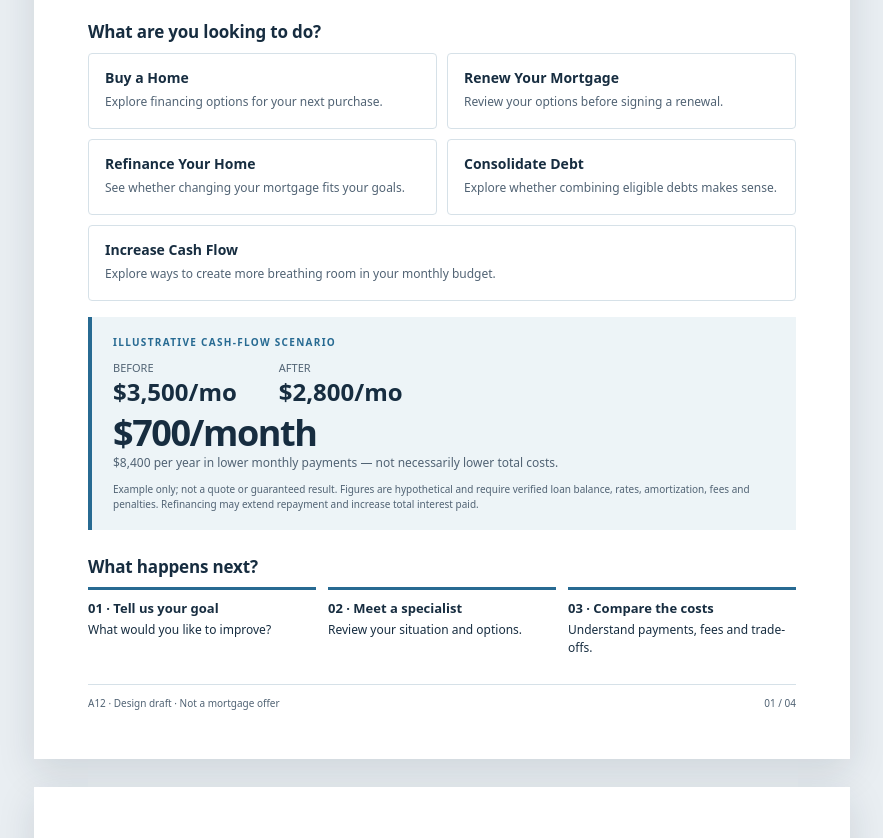
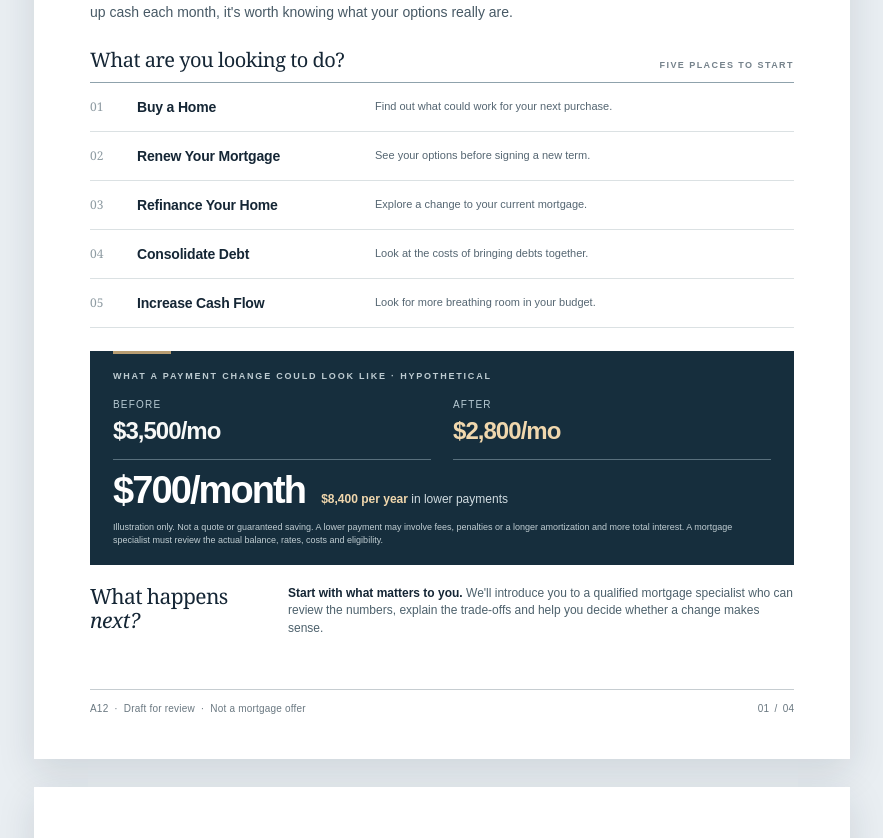
Before and after one commit to advisorpages/sandbox, a website: page index.html in a window 1280 px wide. Shown: the part 381-1219 px from the top of the page, without its empty margins (198-1081 px from the left). Drawn offline with Linux system fonts and the light colour scheme.

Commit message:
Redesign client mortgage page as premium editorial print reference

```diff
--- a/index.html
+++ b/index.html
@@ -15,18 +15,74 @@
 .footer{margin-top:auto;border-top:1px solid var(--line);padding-top:11px;display:flex;justify-content:space-between;font-size:10px;color:var(--muted)}
 .band{background:var(--light);border-left:3px solid var(--blue);padding:13px 16px;margin:10px 0 16px;font-size:13px}.two-col{display:grid;grid-template-columns:1fr 1fr;gap:14px}.panel{border:1px solid var(--line);padding:14px 15px}.panel p,.panel li{font-size:12px;color:var(--muted)}ul{padding-left:17px;margin:6px 0 0}.question{border-bottom:1px solid var(--line);padding:11px 0;font-size:13px}.question:first-child{padding-top:0}.question small{display:block;color:var(--muted);margin-top:4px;font-size:11px}
 .fields{display:grid;grid-template-columns:1fr 1fr;gap:12px 18px;margin-top:10px}.field label{display:block;font-size:11px;color:var(--muted);margin-bottom:5px}.line{height:24px;border-bottom:1px solid #9aafbe}.full{grid-column:1/-1}.choices{font-size:12px;line-height:2.2}.write-lines{background:repeating-linear-gradient(to bottom,transparent 0,transparent 30px,#bac9d2 31px,#bac9d2 32px);height:96px}.disclaimer{font-size:10px;color:var(--muted);margin-top:12px}
+
+/* Page 1: premium editorial design reference. Scoped to avoid altering the other pages. */
+.sheet--premium{--p1-ink:#152635;--p1-blue:#30546a;--p1-soft:#e8e8e3;--p1-stone:#f6f4ef;--p1-gold:#b89d72;padding:49px 56px 43px;color:var(--p1-ink);font-family:Arial,Helvetica,sans-serif}
+.p1-header{display:flex;align-items:center;justify-content:space-between;border-bottom:1px solid #b9c1c5;padding-bottom:15px}
+.p1-brand{font-size:23px;font-weight:850;letter-spacing:.15em;line-height:1}.p1-brand span{font-size:9px;letter-spacing:.22em;font-weight:600;margin-left:10px}
+.p1-header-tag{font-size:9px;letter-spacing:.22em;font-weight:750;color:#547080}
+.p1-hero{padding:29px 0 12px}.p1-eyebrow{font-size:10px;letter-spacing:.19em;font-weight:700;color:#677783;text-transform:uppercase;display:flex;align-items:center;gap:10px}
+.p1-eyebrow:before{content:"";height:1px;width:22px;background:var(--p1-gold)}
+.sheet--premium h1{font-family:Georgia,"Times New Roman",serif;font-weight:400;letter-spacing:-.054em;font-size:58px;line-height:1.01;margin:14px 0 14px;color:var(--p1-ink)}
+.sheet--premium h1 em{font-weight:400;font-style:italic;color:var(--p1-blue)}
+.p1-lead{max-width:617px;font-size:14px;line-height:1.52;color:#475965;margin:0}
+.p1-section-top{display:flex;justify-content:space-between;align-items:end;border-bottom:1px solid #8fa2ac;padding-bottom:10px;margin:12px 0 0}
+.sheet--premium .p1-section-top h2{margin:0;font-family:Georgia,"Times New Roman",serif;font-size:20px;font-weight:400;letter-spacing:-.025em}
+.p1-section-top small{font-size:9px;letter-spacing:.16em;color:#75828b;font-weight:700}
+.p1-goal{display:grid;grid-template-columns:39px 230px 1fr;align-items:center;gap:8px;min-height:49px;border-bottom:1px solid #dbe1e3}
+.p1-goal-index{font-family:Georgia,serif;font-size:12px;color:#8f9ca3}.p1-goal-title{font-size:14px;font-weight:700;letter-spacing:-.013em}
+.p1-goal-desc{font-size:11px;line-height:1.4;color:#556672}
+.p1-case{background:#162e3d;color:#f7f8f7;margin:23px 0 0;padding:19px 23px 18px;position:relative}
+.p1-case:before{content:"";position:absolute;top:0;left:23px;width:58px;height:3px;background:#b89d72}
+.p1-case-eyebrow{font-size:9px;font-weight:800;letter-spacing:.2em;color:#bdcbd1}
+.p1-case-figures{display:grid;grid-template-columns:1fr 1fr;gap:22px;margin:15px 0 11px}
+.p1-case-figure{border-bottom:1px solid #59707d;padding-bottom:10px}.p1-case-figure small{font-size:10px;color:#b8cbd4;display:block;letter-spacing:.12em}
+.p1-case-figure strong{font-size:24px;font-weight:650;letter-spacing:-.04em}.p1-case-figure:last-child strong{color:#f0d7ad}
+.p1-case-result{display:flex;align-items:baseline;gap:16px}.p1-case-result b{font-size:38px;line-height:1;font-weight:700;letter-spacing:-.05em;color:#fff}
+.p1-case-result span{font-size:12px;color:#d1dce1}.p1-case-result strong{font-weight:700;color:#f0d7ad}
+.p1-case-note{font-size:9px;line-height:1.45;color:#c0cdd2;margin:12px 0 0}
+.p1-next{display:grid;grid-template-columns:174px 1fr;gap:24px;margin:19px 0 8px;align-items:start}
+.p1-next-title{font-family:Georgia,serif;font-size:21px;line-height:1.16;letter-spacing:-.03em}
+.p1-next-copy{font-size:12px;line-height:1.48;color:#4d616c;padding-top:1px}
+.p1-next-copy strong{font-weight:750;color:var(--p1-ink)}
+.p1-footer{display:flex;justify-content:space-between;align-items:center;border-top:1px solid #c6cdd1;padding-top:12px;margin-top:auto;font-size:10px;color:#6a7881}
+.p1-footer span:first-child{letter-spacing:.02em}
+
 @media screen{.sheet{zoom:var(--preview-zoom,1)}}
 @media print{@page{size:letter;margin:0}html,body{background:#fff!important;margin:0;padding:0}.toolbar{display:none!important}.pages{padding:0}.sheet{zoom:1!important;width:8.5in;height:11in;box-shadow:none;margin:0;break-after:page;page-break-after:always}.sheet:last-child{break-after:auto;page-break-after:auto}*{-webkit-print-color-adjust:exact;print-color-adjust:exact}}
 </style></head><body>
 <div class="toolbar"><div><strong>A12 Mortgage Conversation Kit</strong><p>Four-page portrait proof · Development draft · Review before distribution</p></div><button onclick="window.print()">Print / Save PDF</button></div>
 <main class="pages">
-<section class="sheet" data-page="1"><div class="brand"><strong>A12</strong><span>Mortgage solutions</span></div><div class="kicker">Start with your goals</div><h1>Your Mortgage.<br>More Options.</h1><p class="lead">Buying a home, renewing or looking for more room in your budget? A conversation about your mortgage can help you understand your choices.</p>
-<h2>What are you looking to do?</h2><div class="grid">
-<div class="card"><h3>Buy a Home</h3><p>Explore financing options for your next purchase.</p></div><div class="card"><h3>Renew Your Mortgage</h3><p>Review your options before signing a renewal.</p></div>
-<div class="card"><h3>Refinance Your Home</h3><p>See whether changing your mortgage fits your goals.</p></div><div class="card"><h3>Consolidate Debt</h3><p>Explore whether combining eligible debts makes sense.</p></div><div class="card wide"><h3>Increase Cash Flow</h3><p>Explore ways to create more breathing room in your monthly budget.</p></div></div>
-<div class="figure"><div class="figure-label">Illustrative cash-flow scenario</div><div class="compare"><div><span>BEFORE</span><strong>$3,500/mo</strong></div><div><span>AFTER</span><strong>$2,800/mo</strong></div></div><div class="big">$700/month</div><div class="sub">$8,400 per year in lower monthly payments — not necessarily lower total costs.</div><p class="note">Example only; not a quote or guaranteed result. Figures are hypothetical and require verified loan balance, rates, amortization, fees and penalties. Refinancing may extend repayment and increase total interest paid.</p></div>
-<h2>What happens next?</h2><div class="steps"><div class="step"><b>01 · Tell us your goal</b>What would you like to improve?</div><div class="step"><b>02 · Meet a specialist</b>Review your situation and options.</div><div class="step"><b>03 · Compare the costs</b>Understand payments, fees and trade-offs.</div></div>
-<div class="footer"><span>A12 · Design draft · Not a mortgage offer</span><span>01 / 04</span></div></section>
+<section class="sheet sheet--premium" data-page="1">
+  <header class="p1-header"><div class="p1-brand">A12 <span>MORTGAGE</span></div><span class="p1-header-tag">MORTGAGE SOLUTIONS&nbsp;&nbsp; / &nbsp;&nbsp;01</span></header>
+  <div class="p1-hero">
+    <div class="p1-eyebrow">A CONVERSATION WORTH HAVING</div>
+    <h1>Your Mortgage.<br><em>More Options.</em></h1>
+    <p class="p1-lead">Your mortgage is a big part of your financial life. Whether you're buying, renewing or trying to free up cash each month, it's worth knowing what your options really are.</p>
+  </div>
+  <div class="p1-section-top"><h2>What are you looking to do?</h2><small>FIVE PLACES TO START</small></div>
+  <div class="p1-goals">
+    <div class="p1-goal"><span class="p1-goal-index">01</span><strong class="p1-goal-title">Buy a Home</strong><span class="p1-goal-desc">Find out what could work for your next purchase.</span></div>
+    <div class="p1-goal"><span class="p1-goal-index">02</span><strong class="p1-goal-title">Renew Your Mortgage</strong><span class="p1-goal-desc">See your options before signing a new term.</span></div>
+    <div class="p1-goal"><span class="p1-goal-index">03</span><strong class="p1-goal-title">Refinance Your Home</strong><span class="p1-goal-desc">Explore a change to your current mortgage.</span></div>
+    <div class="p1-goal"><span class="p1-goal-index">04</span><strong class="p1-goal-title">Consolidate Debt</strong><span class="p1-goal-desc">Look at the costs of bringing debts together.</span></div>
+    <div class="p1-goal"><span class="p1-goal-index">05</span><strong class="p1-goal-title">Increase Cash Flow</strong><span class="p1-goal-desc">Look for more breathing room in your budget.</span></div>
+  </div>
+  <div class="p1-case">
+    <div class="p1-case-eyebrow">WHAT A PAYMENT CHANGE COULD LOOK LIKE · HYPOTHETICAL</div>
+    <div class="p1-case-figures">
+      <div class="p1-case-figure"><small>BEFORE</small><strong>$3,500/mo</strong></div>
+      <div class="p1-case-figure"><small>AFTER</small><strong>$2,800/mo</strong></div>
+    </div>
+    <div class="p1-case-result"><b>$700/month</b><span><strong>$8,400 per year</strong> in lower payments</span></div>
+    <p class="p1-case-note">Illustration only. Not a quote or guaranteed saving. A lower payment may involve fees, penalties or a longer amortization and more total interest. A mortgage specialist must review the actual balance, rates, costs and eligibility.</p>
+  </div>
+  <div class="p1-next">
+    <div class="p1-next-title">What happens<br><em>next?</em></div>
+    <div class="p1-next-copy"><strong>Start with what matters to you.</strong> We'll introduce you to a qualified mortgage specialist who can review the numbers, explain the trade-offs and help you decide whether a change makes sense.</div>
+  </div>
+  <footer class="p1-footer"><span>A12 &nbsp;·&nbsp; Draft for review &nbsp;·&nbsp; Not a mortgage offer</span><span>01 &nbsp;/&nbsp; 04</span></footer>
+</section>
 <section class="sheet" data-page="2"><div class="brand"><strong>A12</strong><span>Mortgage business opportunity · Draft</span></div><div class="kicker">For agents and future teammates</div><h1>More Ways to Help.<br>More Ways to Earn.</h1><p class="lead">Homes and mortgages come up in everyday money conversations. You can help families get answers — and explore another way to build your business.</p>
 <h2>Keep the process simple</h2><div class="steps"><div class="step"><b>01 · Ask</b>Find out what the person wants to do.</div><div class="step"><b>02 · Introduce</b>With permission, connect them with a mortgage specialist.</div><div class="step"><b>03 · Follow through</b>Make sure they connected. Stay accountable for the relationship.</div></div>
 <div class="figure"><div class="figure-label">Illustrative writing-agent compensation</div><div class="compare"><div><span>FUNDED MORTGAGE VOLUME</span><strong>$500,000</strong></div><div><span>APPROXIMATE WRITING-AGENT AMOUNT</span><strong>$500</strong></div></div><div class="sub">Working example: about $100 per $100,000 funded. The amount shown is for the writing agent, after the broker/upline allocation.</div><p class="note">Illustration only. Actual compensation is subject to current written program rules, licensing or registration, eligibility, funding and required disclosures. No income or payment is guaranteed.</p></div>
```
